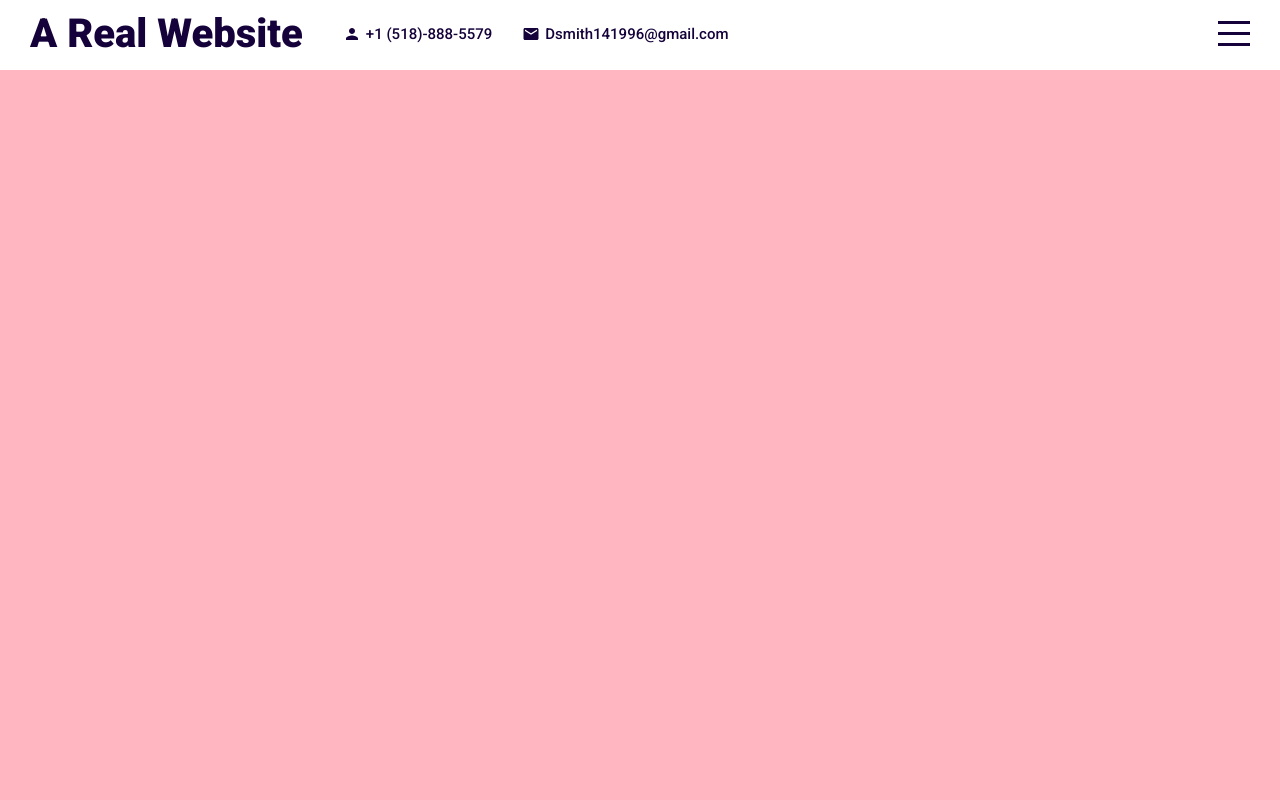
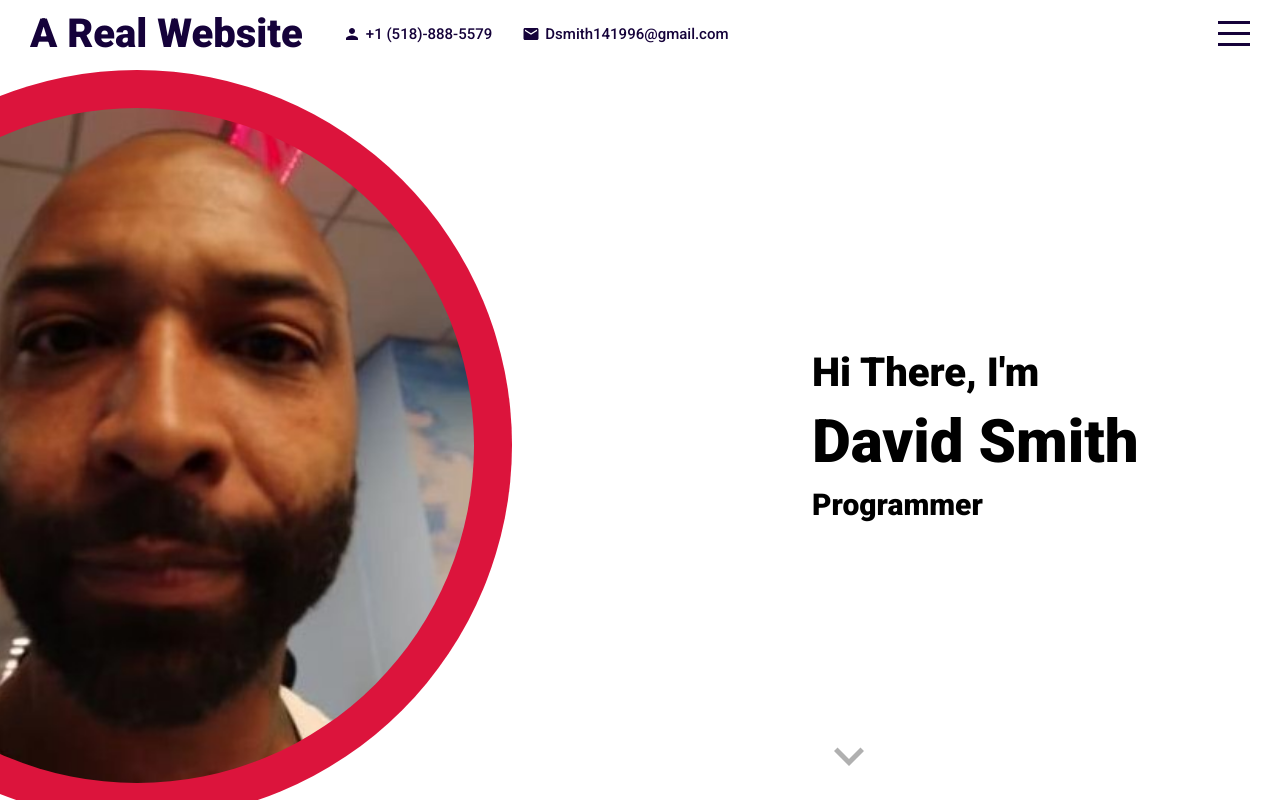
Before and after one commit to EddieSpaghetti666/PortfolioWebsite, a React (Create React App) app: page / in a window 1280 px wide. Built offline with nearby package versions, Linux system fonts and the light colour scheme.

Commit message:
Add placeholder Intro section

```diff
--- a/src/components/intro/Intro.jsx
+++ b/src/components/intro/Intro.jsx
@@ -1,9 +1,24 @@
 import "./Intro.scss"
+import { KeyboardArrowDown } from "@material-ui/icons"
 
 export default function Intro() {
     return (
         <div className="intro" id="intro">
-
+            <div className="left">
+                <div className="imgContainer">
+                    <img src="assets/jb.jpg" alt="" />
+                </div>
+            </div>
+            <div className="right">
+                <div className="wrapper">
+                    <h2>Hi There, I'm</h2>
+                    <h1>David Smith</h1>
+                    <h3>Programmer</h3>
+                </div>
+                <a href="#portfolio">
+                    <KeyboardArrowDown className="icon"/>
+                </a>
+            </div>
         </div>
     )
 }
--- a/src/components/intro/Intro.scss
+++ b/src/components/intro/Intro.scss
@@ -1,3 +1,73 @@
-.intro{
-    background-color: lightpink;
+.intro {
+  background-color: white;
+  display: flex;
+
+  .left {
+    flex: 0.4;
+    overflow: hidden;
+
+    .imgContainer {
+      width: 750px;
+      height: 750px;
+      background-color: crimson;
+      border-radius: 50%;
+      display: flex;
+      align-items: center;
+      justify-content: center;
+      float: right;
+
+      img {
+        border-radius: 50%;
+        height: 90%;
+      }
+    }
+  }
+  .right {
+    flex: 0.6;
+    position: relative;
+
+    .wrapper {
+      width: 100%;
+      height: 100%;
+      padding-left: 300px;
+      display: flex;
+      flex-direction: column;
+      justify-content: center;
+
+      h1 {
+        font-size: 60px;
+        margin: 10px 0;
+      }
+      h2 {
+        font-size: 40px;
+      }
+      h3 {
+        font-size: 30px;
+      }
+    }
+    a {
+      position: absolute;
+      bottom: 10px;
+      left: 40%;
+      .icon {
+        color: black;
+        font-size: 60px;
+        animation: arrowBlink 2.5s ease-in-out infinite;
+      }
+
+      @keyframes arrowBlink {
+        0% {
+          opacity: 0;
+        }
+
+        50% {
+          opacity: 1;
+        }
+
+        100% {
+          opacity: 0;
+        }
+      }
+    }
+  }
 }
--- a/src/components/menu/Menu.scss
+++ b/src/components/menu/Menu.scss
@@ -3,7 +3,7 @@
 .menu{
     width: 300px;
     height: 100vh;
-    background-color: $mainColor;
+    background-color: white;
     position: fixed;
     top: 0;
     right: -300px;
@@ -15,8 +15,9 @@
     //transition: all .5s ease;
 
     &.active{
+        background-color: $mainColor;
         right: 0;
-        transition: all .5s ease;
+        transition: all .4s ease;
     }
 
     ul{
```
Also changed, not shown: public/assets/jb.jpg (added).
